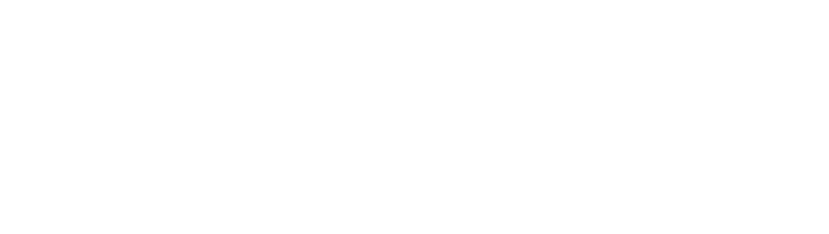
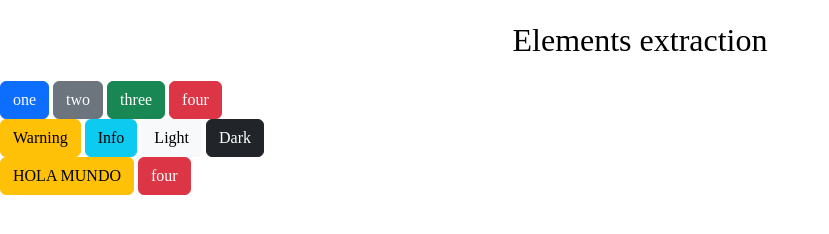
Before and after one commit to mspena14/01_EXTRACCIONELEMENTOSDOM, a plain HTML site: page index.html in a window 1280 px wide. Shown: the whole page, without its empty margins (0-829 px from the left). Drawn offline with nearby package versions, Linux system fonts and the light colour scheme; a web font is replaced by a local one.

Commit message:
Avanzado en clase

```diff
--- a/index.html
+++ b/index.html
@@ -4,8 +4,7 @@
 <head>
     <meta charset="UTF-8">
     <meta name="viewport" content="width=device-width, initial-scale=1.0">
-    <meta name="description"
-    content="This is a project for practice HTML,CSS and JS" />
+    <meta name="description" content="This is a project for practice HTML,CSS and JS" />
     <meta name="keywords" content="DOM, css, javascript, html, desarrollo, web">
     <meta name="sitedomain" content="https://example.com/" />
     <meta name="organization" content="Riwi_Dell" />
@@ -16,12 +15,42 @@
     <meta name="googlebot" content="index,follow" />
     <meta name="revisit-after" content="15days" />
     <title>DOM pt1</title>
+    <link rel="shortcut icon" href="./public/icons/favicon.ico" type="image/x-icon">
+    <link href="https://cdn.jsdelivr.net/npm/bootstrap@5.3.3/dist/css/bootstrap.min.css" rel="stylesheet"
+        integrity="sha384-QWTKZyjpPEjISv5WaRU9OFeRpok6YctnYmDr5pNlyT2bRjXh0JMhjY6hW+ALEwIH" crossorigin="anonymous">
     <link rel="stylesheet" href="./src/css/style.css">
-    <link rel="shortcut icon" href="./public/icons/favicon.ico" type="image/x-icon">
 </head>
 
 <body>
+    <header>
+        <h1>Elements extraction</h1>
+    </header>
+    <main>
+        <section>
+            <button type="button" id="btn-one" class="btn btn-primary">one</button>
+            <button type="button" class="btn btn-secondary btn-two">two</button>
+            <button type="button" id="btn-three" class="btn btn-success" name="btn">three</button>
+            <button type="button" id="btn-four" class="btn btn-danger">four</button>
+        </section>
 
+        <section>
+            <button type="button" id="btn-five" class="btn btn-warning">Warning</button>
+            <button type="button" class="btn btn-info btn-six">Info</button>
+            <button type="button" class="btn btn-light" name="btn-seven">Light</button>
+            <button type="button" class="btn btn-dark">Dark</button>
+        </section>
+        <section>
+            <button type="button" id="btn-example" class="btn btn-warning">Example</button>
+            <button type="button" id="" class="btn btn-danger">four</button>
+        </section>
+    </main>
+
+    <footer>
+
+    </footer>
+    <script src="https://cdn.jsdelivr.net/npm/bootstrap@5.3.3/dist/js/bootstrap.bundle.min.js"
+        integrity="sha384-YvpcrYf0tY3lHB60NNkmXc5s9fDVZLESaAA55NDzOxhy9GkcIdslK1eN7N6jIeHz"
+        crossorigin="anonymous"></script>
     <script src="./src/js/main.js"></script>
 </body>
 
--- a/src/css/style.css
+++ b/src/css/style.css
@@ -1 +1,15 @@
 @import url(./normalize.css);
+@import url('https://fonts.googleapis.com/css2?family=Platypi:ital,wght@0,300..800;1,300..800&display=swap');
+@import url("https://cdn.jsdelivr.net/npm/bootstrap-icons@1.11.3/font/bootstrap-icons.min.css");
+
+* {
+    font-family: "Platypi", serif;
+    font-style: normal;
+    font-weight: 500;
+}
+
+h1 {
+    text-align: center;
+    background-color: white;
+    color: black;
+}
--- a/src/js/main.js
+++ b/src/js/main.js
@@ -0,0 +1,31 @@
+let one = document.getElementById('btn-one')
+let two = document.getElementsByClassName('btn-two')
+let three = document.getElementsByName('btn')
+let four = document.getElementsByTagName("button")
+
+console.log(one)
+console.log(two[0])
+console.log(three[0])
+console.log(four[3])
+
+let five = document.querySelector('#btn-five')
+let six = document.querySelector('.btn-six')
+let seven = document.querySelectorAll("[name='btn-seven']")
+let eight = document.querySelectorAll("button")
+
+console.log(five)
+console.log(six)
+console.log(seven[0])
+console.log(eight[7])
+
+let example = document.getElementById('btn-example')
+let example2 = document.querySelector('#btn-example')
+
+console.log(example)
+console.log(example2)
+
+example.textContent = "HOLA MUNDO"
+
+example.addEventListener("click", function () {
+    alert("Hola Mundo")
+})
```
